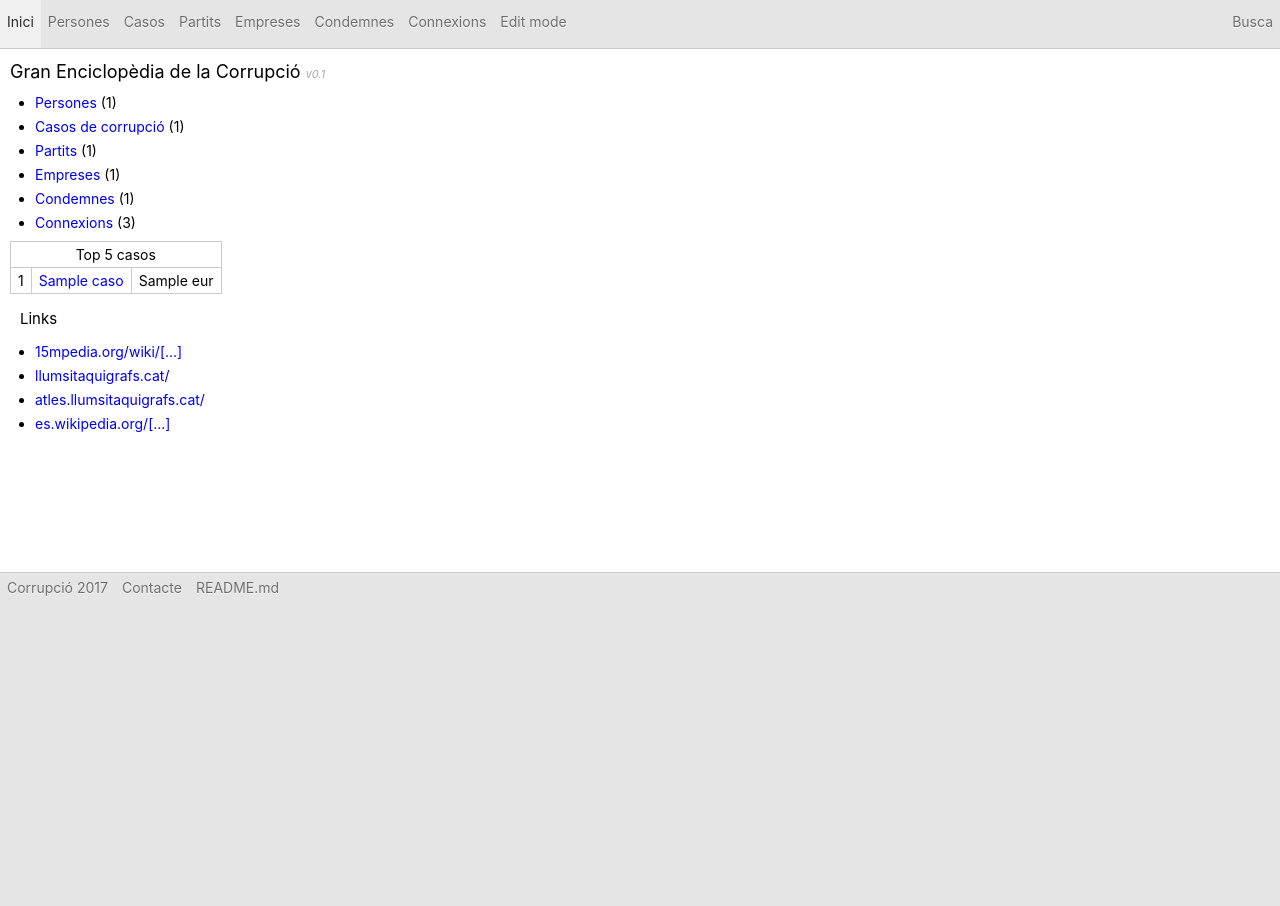
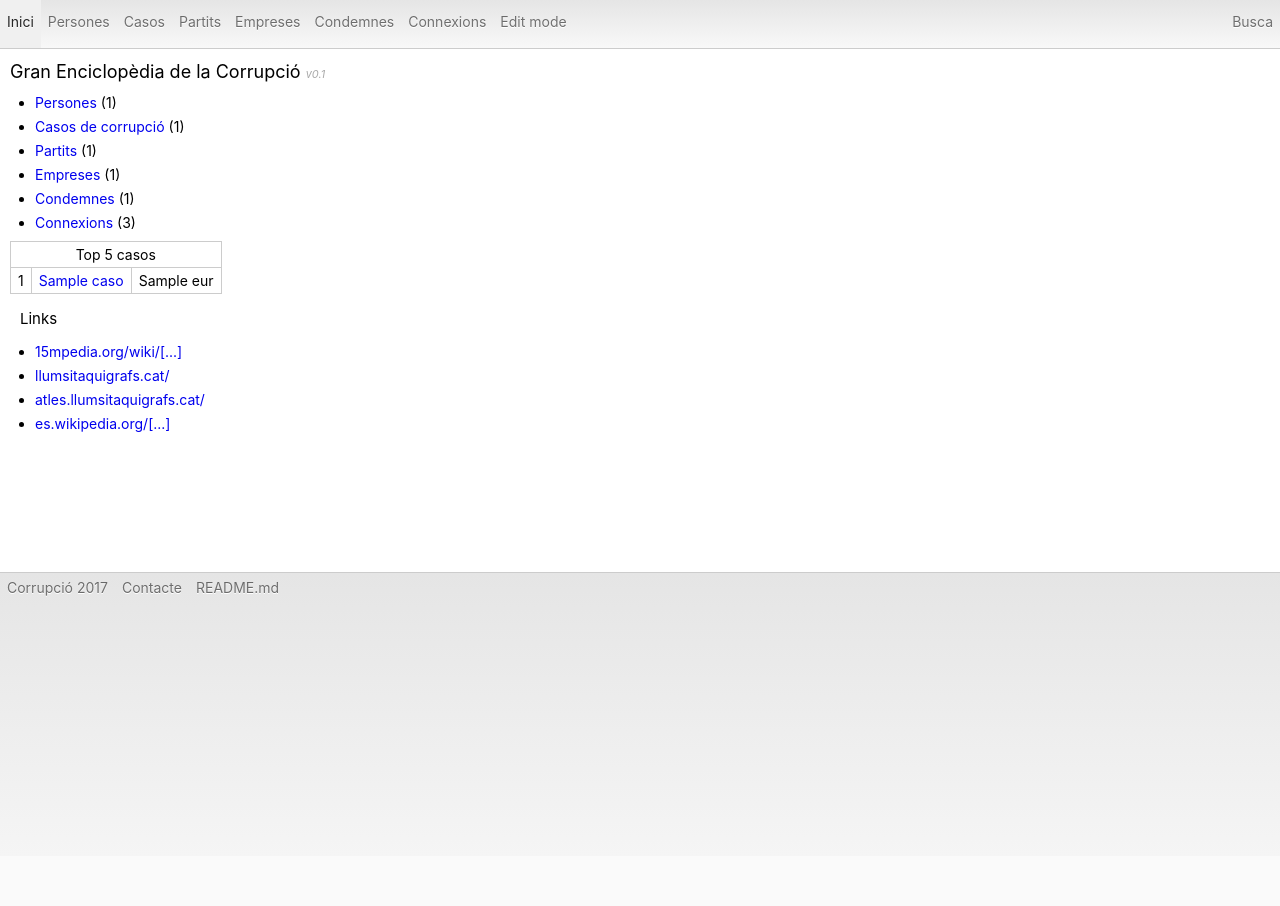
Before and after one commit to holalluis/corrupcio, a PHP site: page /index.php in a window 1280 px wide. After the commit the page ends 731 px from the top, so only its background shows below. Run offline with PHP 8.4, Linux system fonts and the light colour scheme; tables that the repository leaves empty or names only in its code hold one stand-in row (values such as "Sample post").

Commit message:
degradat a navbar nou

```diff
--- a/edit_mode.php
+++ b/edit_mode.php
@@ -29,6 +29,7 @@
 			#edit_mode_header {
 				text-align:center;
 				background:#666;
+				background:linear-gradient(#666,#888);
 				color:white;
 				text-shadow: 0 1px 0 #000;
 				padding:2px;
--- a/footer.php
+++ b/footer.php
@@ -7,9 +7,9 @@
 <style>
 	#footer {
 		margin-top:10em;
-		background:#e5e5e5;
+		background:linear-gradient(#e5e5e5,#f5f5f5);
 		border-top:1px solid #ccc;
-		padding-bottom:300px;
+		padding-bottom:250px;
 		text-shadow:0 1px 0 #fff;
 		display:flex;
 	}
--- a/navbar.php
+++ b/navbar.php
@@ -75,6 +75,7 @@
 	#navbar {
 		margin:0;
 		background:#e5e5e5;
+		background:linear-gradient(#e5e5e5,#f8f8f8);
 		border-bottom:1px solid #ccc;
 		text-shadow: 0 1px 0 #fff;
 		display:flex;/*the net ninja css flexbox playlist*/
```
